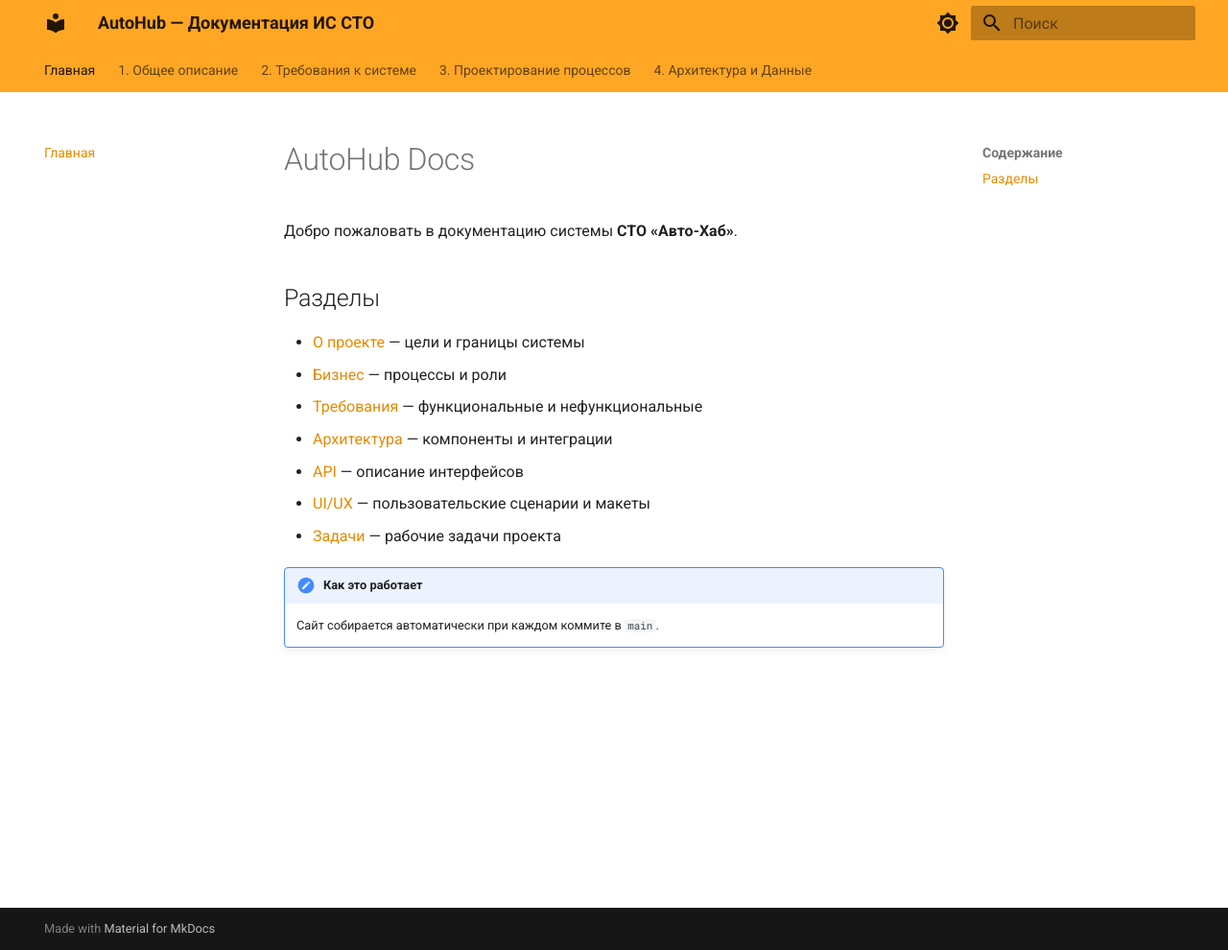
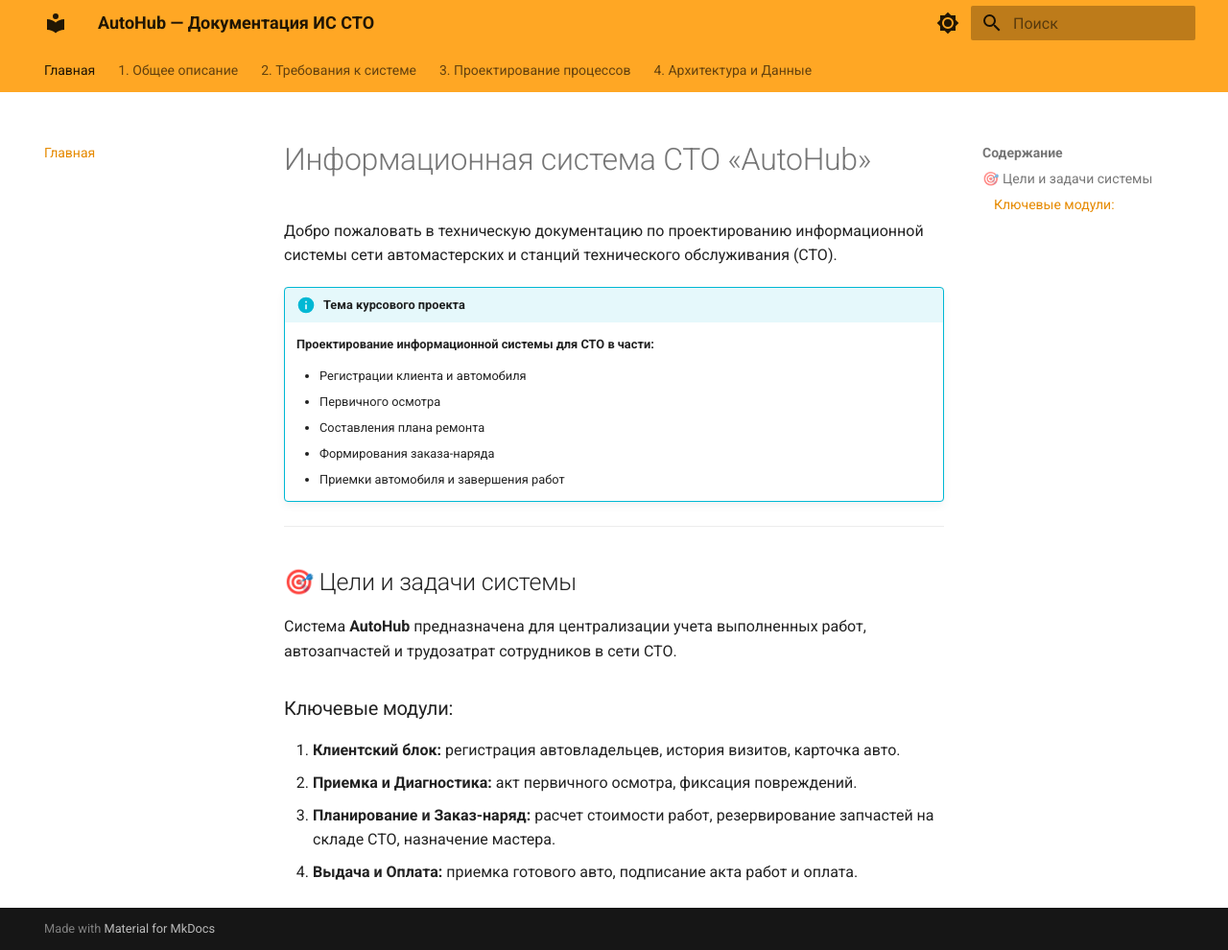
Before and after one commit to IggyKuz/AutoHub-Docs, an MkDocs documentation site: the page built from docs/index.md, in a window 1280 px wide and 990 px high. Shown: the whole window at 96% size. Built offline with MkDocs 1.6.1 and Material for MkDocs 9.7.7, drawn with Linux system fonts in a browser that asks for light colours.

Commit message:
Update index.md

```diff
--- a/docs/index.md
+++ b/docs/index.md
@@ -1,16 +1,24 @@
-# AutoHub Docs
+# Информационная система СТО «AutoHub»
 
-Добро пожаловать в документацию системы **СТО «Авто-Хаб»**.
+Добро пожаловать в техническую документацию по проектированию информационной системы сети автомастерских и станций технического обслуживания (СТО).
 
-## Разделы
+!!! info "Тема курсового проекта"
+    **Проектирование информационной системы для СТО в части:**
 
-- [О проекте](about/index.md) — цели и границы системы
-- [Бизнес](business/index.md) — процессы и роли
-- [Требования](requirements/index.md) — функциональные и нефункциональные
-- [Архитектура](architecture/index.md) — компоненты и интеграции
-- [API](api/index.md) — описание интерфейсов
-- [UI/UX](uiux/index.md) — пользовательские сценарии и макеты
-- [Задачи](tasks/index.md) — рабочие задачи проекта
+    * Регистрации клиента и автомобиля
+    * Первичного осмотра
+    * Составления плана ремонта
+    * Формирования заказа-наряда
+    * Приемки автомобиля и завершения работ
 
-!!! note "Как это работает"
-    Сайт собирается автоматически при каждом коммите в `main`.
+---
+
+## 🎯 Цели и задачи системы
+
+Система **AutoHub** предназначена для централизации учета выполненных работ, автозапчастей и трудозатрат сотрудников в сети СТО.
+
+### Ключевые модули:
+1. **Клиентский блок:** регистрация автовладельцев, история визитов, карточка авто.
+2. **Приемка и Диагностика:** акт первичного осмотра, фиксация повреждений.
+3. **Планирование и Заказ-наряд:** расчет стоимости работ, резервирование запчастей на складе СТО, назначение мастера.
+4. **Выдача и Оплата:** приемка готового авто, подписание акта работ и оплата.
```
